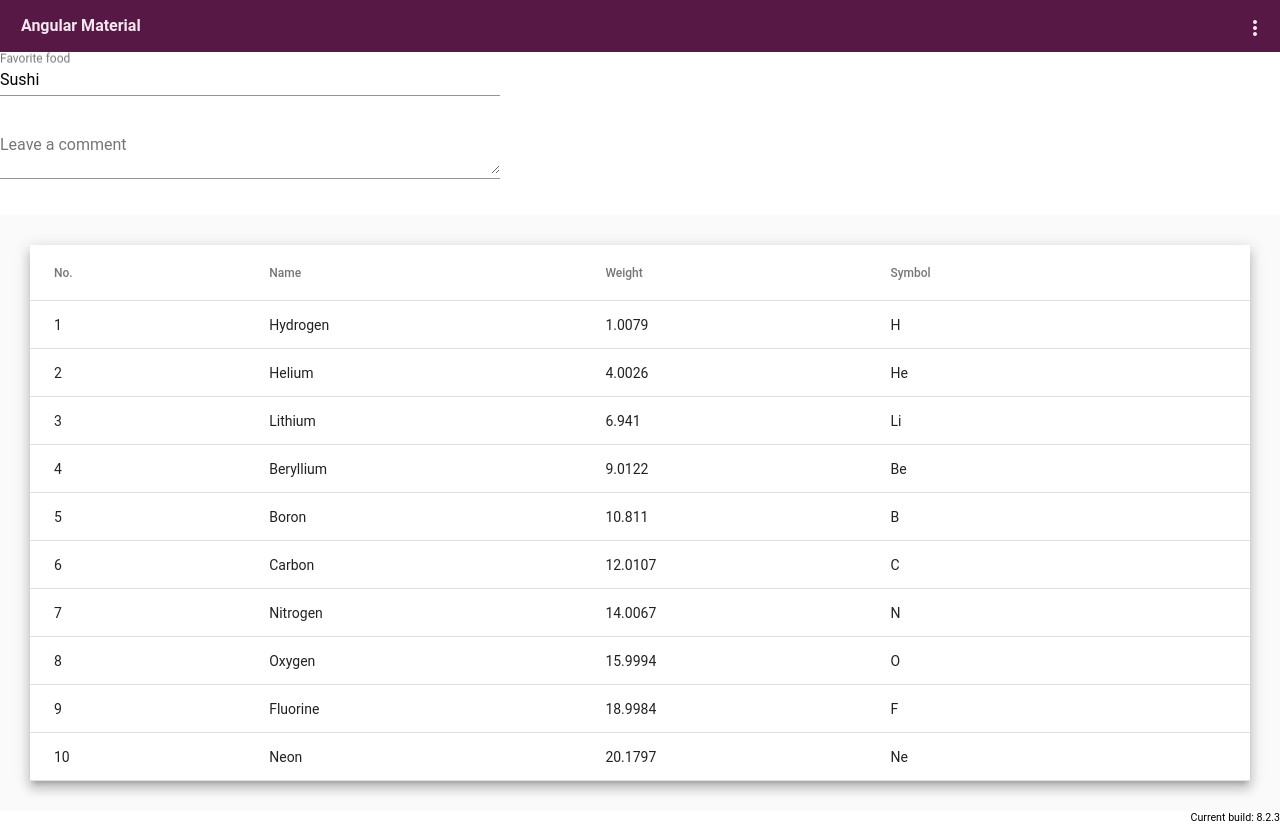
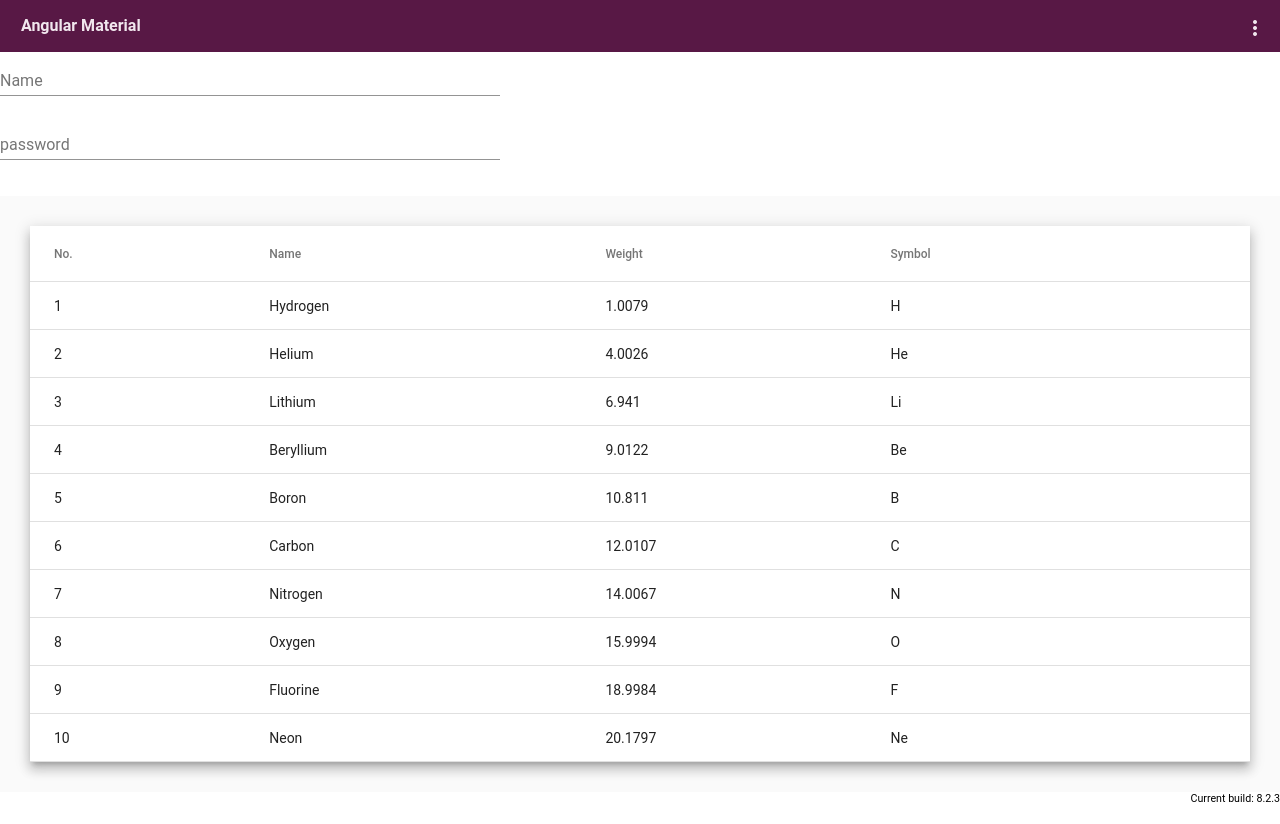
Before and after one commit to prasannakhurvilla/angular, an Angular app: page / in a window 1280 px wide. Built offline with nearby package versions, Linux system fonts and the light colour scheme.

Commit message:
1 file modified

```diff
--- a/src/input/input-overview-example.html
+++ b/src/input/input-overview-example.html
@@ -1,9 +1,18 @@
-<form class="example-form">
+
+<form class="example-form container">
+<div class="container">
+  <div class="row">
+    <div class="col">
   <mat-form-field class="example-full-width">
-    <input matInput placeholder="Favorite food" value="Sushi">
+    <input matInput placeholder="Name">
+
   </mat-form-field>
-
+    </div>
+    <div class="col">
   <mat-form-field class="example-full-width">
-    <textarea matInput placeholder="Leave a comment"></textarea>
+    <input matInput placeholder="password" type="password">
   </mat-form-field>
+ </div>
+</div>
+</div>
 </form>
```
